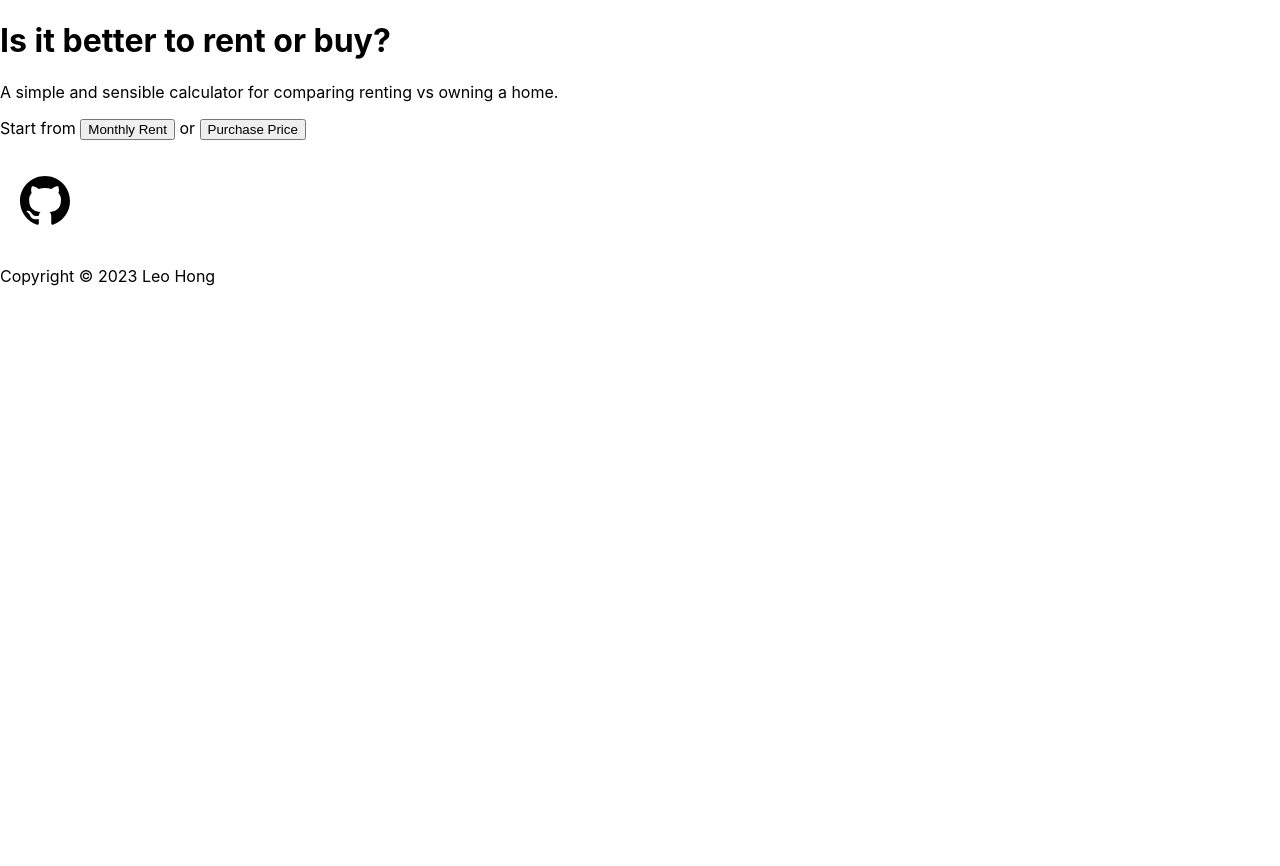
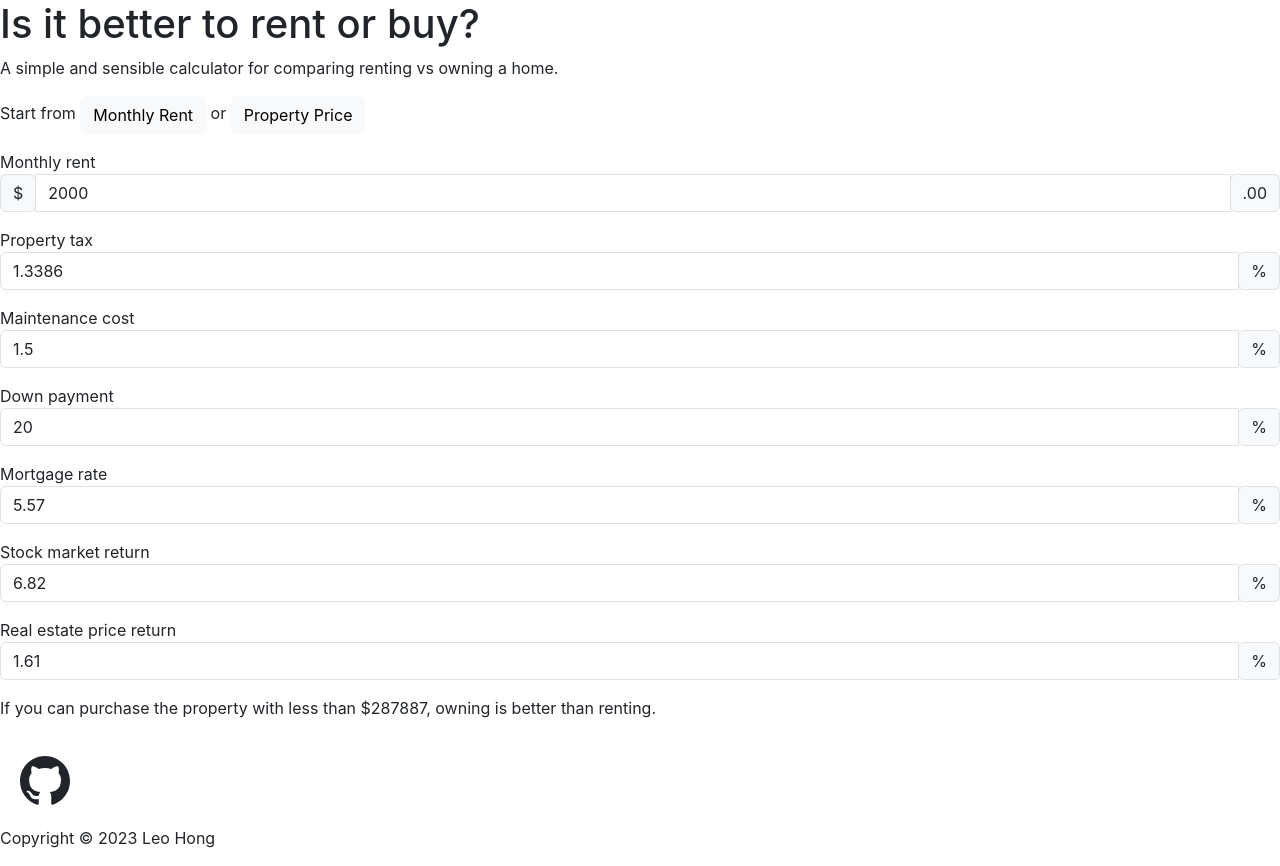
Before and after one commit to low-earth-orbit/rent-vs-buy, a React (Create React App) app: page / in a window 1280 px wide. Before the commit the page ends 800 px from the top, so only its background shows below. Built offline with nearby package versions, Linux system fonts and the light colour scheme.

Commit message:
Add input form for montly rent start option

```diff
--- a/public/index.html
+++ b/public/index.html
@@ -14,7 +14,7 @@
       manifest.json provides metadata used when your web app is installed on a
       user's mobile device or desktop. See https://developers.google.com/web/fundamentals/web-app-manifest/
     -->
-    <link rel="manifest" href="%PUBLIC_URL%/manifest.json" />
+    <!-- <link rel="manifest" href="%PUBLIC_URL%/manifest.json" /> -->
     <!--
       Notice the use of %PUBLIC_URL% in the tags above.
       It will be replaced with the URL of the `public` folder during the build.
@@ -25,6 +25,12 @@
       Learn how to configure a non-root public URL by running `npm run build`.
     -->
     <title>Rent vs Buy</title>
+    <link
+      href="https://cdn.jsdelivr.net/npm/bootstrap@5.3.0-alpha1/dist/css/bootstrap.min.css"
+      rel="stylesheet"
+      integrity="sha384-GLhlTQ8iRABdZLl6O3oVMWSktQOp6b7In1Zl3/Jr59b6EGGoI1aFkw7cmDA6j6gD"
+      crossorigin="anonymous"
+    />
   </head>
   <body>
     <noscript>You need to enable JavaScript to run this app.</noscript>
@@ -39,5 +45,10 @@
       To begin the development, run `npm start` or `yarn start`.
       To create a production bundle, use `npm run build` or `yarn build`.
     -->
+    <script
+      src="https://cdn.jsdelivr.net/npm/bootstrap@5.3.0-alpha1/dist/js/bootstrap.bundle.min.js"
+      integrity="sha384-w76AqPfDkMBDXo30jS1Sgez6pr3x5MlQ1ZAGC+nuZB+EYdgRZgiwxhTBTkF7CXvN"
+      crossorigin="anonymous"
+    ></script>
   </body>
 </html>
--- a/src/components/Layout/Footer.jsx
+++ b/src/components/Layout/Footer.jsx
@@ -7,7 +7,7 @@ const Footer = () => {
         height="1em"
         fill="currentColor"
         viewBox="0 0 16 16"
-        class="bi bi-github"
+        className="bi bi-github"
         style={{ margin: "20px", width: "50px", height: "50px" }}
       >
         <path d="M8 0C3.58 0 0 3.58 0 8c0 3.54 2.29 6.53 5.47 7.59.4.07.55-.17.55-.38 0-.19-.01-.82-.01-1.49-2.01.37-2.53-.49-2.69-.94-.09-.23-.48-.94-.82-1.13-.28-.15-.68-.52-.01-.53.63-.01 1.08.58 1.23.82.72 1.21 1.87.87 2.33.66.07-.52.28-.87.51-1.07-1.78-.2-3.64-.89-3.64-3.95 0-.87.31-1.59.82-2.15-.08-.2-.36-1.02.08-2.12 0 0 .67-.21 2.2.82.64-.18 1.32-.27 2-.27.68 0 1.36.09 2 .27 1.53-1.04 2.2-.82 2.2-.82.44 1.1.16 1.92.08 2.12.51.56.82 1.27.82 2.15 0 3.07-1.87 3.75-3.65 3.95.29.25.54.73.54 1.48 0 1.07-.01 1.93-.01 2.2 0 .21.15.46.55.38A8.012 8.012 0 0 0 16 8c0-4.42-3.58-8-8-8z"></path>
--- a/src/components/Layout/Main.jsx
+++ b/src/components/Layout/Main.jsx
@@ -1,10 +1,233 @@
+import { useState } from "react";
+
 const Main = () => {
+  const [isRentSelected, setIsRentSelected] = useState(true);
+
+  const [price, setPrice] = useState(500000);
+  const [rent, setRent] = useState(2000);
+  const [propertyTax, setPropertyTax] = useState(1.3386);
+  const [maintenanceCost, setMaintenanceCost] = useState(1.5);
+  const [downPayment, setDownPayment] = useState(20);
+  const [mortgageRate, setMortgageRate] = useState(5.57);
+  const [stockMarketReturn, setStockMarketReturn] = useState(6.82);
+  const [realEstatePriceReturn, setRealEstatePriceReturn] = useState(1.61);
+
+  const calculateFairPrice = (
+    rent,
+    propertyTax,
+    maintenanceCost,
+    downPayment,
+    mortgageRate,
+    stockMarketReturn,
+    realEstatePriceReturn
+  ) => {
+    const yearlyRent = rent * 12;
+    const opportunityCostOfDownPayment =
+      (stockMarketReturn - realEstatePriceReturn) / 100;
+    const capitalCost =
+      (opportunityCostOfDownPayment * downPayment) / 100 +
+      (mortgageRate / 100) * (1 - downPayment / 100);
+    const costOfOwning =
+      capitalCost + propertyTax / 100 + maintenanceCost / 100;
+    const fairPrice = yearlyRent / costOfOwning;
+    return fairPrice;
+  };
+
   return (
     <main>
       <p>
-        Start from <button>Monthly Rent</button> or{" "}
-        <button>Purchase Price</button>
+        Start from{" "}
+        <button
+          onClick={() => {
+            setIsRentSelected(true);
+          }}
+          className="btn btn-light"
+          data-bs-toggle="tooltip"
+          data-bs-placement="bottom"
+          title="Select this option if you know the monthly rent of the property. You can also estimate the amount of rent by properties of similar conditions."
+        >
+          Monthly Rent
+        </button>{" "}
+        or{" "}
+        <button
+          onClick={() => {
+            setIsRentSelected(false);
+          }}
+          className="btn btn-light"
+          data-bs-toggle="tooltip"
+          data-bs-placement="bottom"
+          title="Select this option if you know the property price of the property. You can also estimate the price by similar units nearby."
+        >
+          Property Price
+        </button>
       </p>
+      <form>
+        {isRentSelected ? (
+          <div className="form-group">
+            <label htmlFor="rent">Monthly rent</label>
+            <div className="input-group mb-3">
+              <div className="input-group-prepend">
+                <span className="input-group-text">$</span>
+              </div>
+              <input
+                id="rent"
+                type="text"
+                className="form-control"
+                onChange={(event) => setRent(event.target.value)}
+                value={rent}
+                placeholder="Enter the monthly rent"
+                aria-label="Enter the amount of monthly rent to the nearest dollar"
+              />
+              <div className="input-group-append">
+                <span className="input-group-text">.00</span>
+              </div>
+            </div>
+          </div>
+        ) : (
+          <div className="form-group">
+            <label htmlFor="rent">Property price</label>
+            <div className="input-group mb-3">
+              <div className="input-group-prepend">
+                <span className="input-group-text">$</span>
+              </div>
+              <input
+                id="price"
+                type="text"
+                className="form-control"
+                onChange={(event) => setPrice(event.target.value)}
+                value={price}
+                placeholder="Enter the property price"
+                aria-label="Enter the price of the property to the nearest dollar"
+              />
+              <div className="input-group-append">
+                <span className="input-group-text">.00</span>
+              </div>
+            </div>
+          </div>
+        )}
+        <div className="form-group">
+          <label htmlFor="propertyTax">Property tax</label>
+          <div className="input-group mb-3">
+            <input
+              id="propertyTax"
+              className="form-control"
+              onChange={(event) => setPropertyTax(event.target.value)}
+              value={propertyTax}
+              placeholder="Enter the property tax rate"
+              aria-label="Enter the property tax rate"
+            />
+            <div className="input-group-append">
+              <span className="input-group-text">%</span>
+            </div>
+          </div>
+        </div>
+        <div className="form-group">
+          <label htmlFor="maintenanceCost">Maintenance cost</label>
+          <div className="input-group mb-3">
+            <input
+              id="maintenanceCost"
+              className="form-control"
+              onChange={(event) => setMaintenanceCost(event.target.value)}
+              value={maintenanceCost}
+              placeholder="Enter maintenance cost as a percentage of property price"
+              aria-label="Enter maintenance cost as a percentage of property price"
+            />
+            <div className="input-group-append">
+              <span className="input-group-text">%</span>
+            </div>
+          </div>
+        </div>
+        <div className="form-group">
+          <label htmlFor="downPayment">Down payment</label>
+          <div className="input-group mb-3">
+            <input
+              id="downPayment"
+              className="form-control"
+              onChange={(event) => setDownPayment(event.target.value)}
+              value={downPayment}
+              placeholder="Enter the percentage of down payment"
+              aria-label="Enter the percentage of down payment"
+            />
+            <div className="input-group-append">
+              <span className="input-group-text">%</span>
+            </div>
+          </div>
+        </div>
+        <div className="form-group">
+          <label htmlFor="mortgageRate">Mortgage rate</label>
+          <div className="input-group mb-3">
+            <input
+              id="mortgageRate"
+              className="form-control"
+              onChange={(event) => setMortgageRate(event.target.value)}
+              value={mortgageRate}
+              placeholder="Enter the mortgage rate in percentage"
+              aria-label="Enter the mortgage rate in percentage"
+            />
+            <div className="input-group-append">
+              <span className="input-group-text">%</span>
+            </div>
+          </div>
+        </div>
+        <div className="form-group">
+          <label htmlFor="stockMarketReturn">Stock market return</label>
+          <div className="input-group mb-3">
+            <input
+              id="stockMarketReturn"
+              className="form-control"
+              onChange={(event) => setStockMarketReturn(event.target.value)}
+              value={stockMarketReturn}
+              placeholder="Enter the return rate of stock market"
+              aria-label="Enter the return rate of stock market"
+            />
+            <div className="input-group-append">
+              <span className="input-group-text">%</span>
+            </div>
+          </div>
+        </div>
+        <div className="form-group">
+          <label htmlFor="realEstatePriceReturn">
+            Real estate price return
+          </label>
+          <div className="input-group mb-3">
+            <input
+              id="realEstatePriceReturn"
+              className="form-control"
+              onChange={(event) => setRealEstatePriceReturn(event.target.value)}
+              value={realEstatePriceReturn}
+              placeholder="Enter real estate price return"
+              aria-label="Enter real estate price return"
+            />
+            <div className="input-group-append">
+              <span className="input-group-text">%</span>
+            </div>
+          </div>
+        </div>
+      </form>
+
+      {(isRentSelected &&
+        price !== null &&
+        rent &&
+        propertyTax &&
+        maintenanceCost &&
+        downPayment,
+      mortgageRate && stockMarketReturn && realEstatePriceReturn) && (
+        <p>
+          If you can purchase the property with less than $
+          {Math.round(
+            calculateFairPrice(
+              rent,
+              propertyTax,
+              maintenanceCost,
+              downPayment,
+              mortgageRate,
+              stockMarketReturn,
+              realEstatePriceReturn
+            )
+          )}
+          , owning is better than renting.
+        </p>
+      )}
     </main>
   );
 };
```
